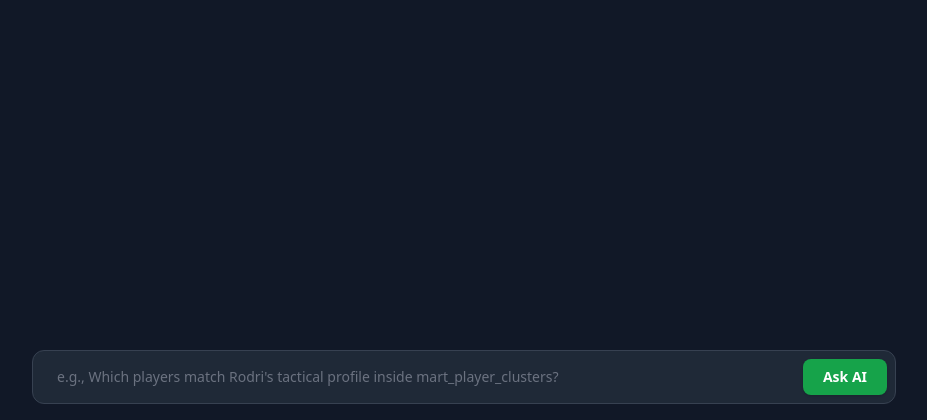
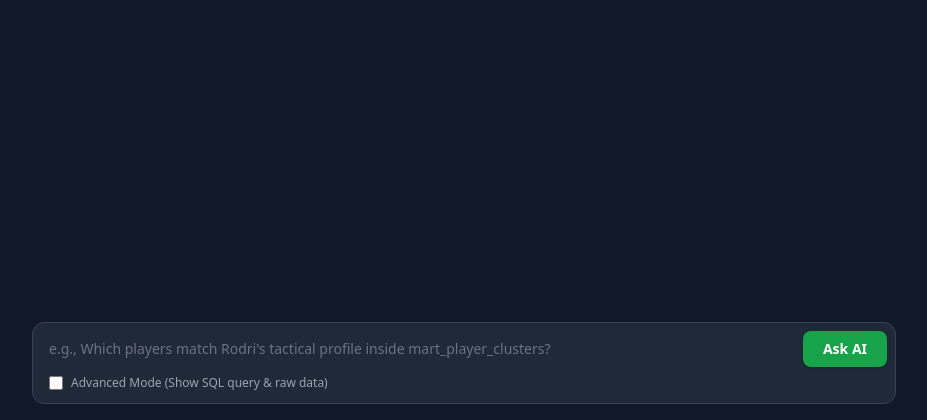
Before and after one commit to TrilemmaFoundation/UBC-MDS-Soccer-Capstone-2026, a Django app: page / in a window 1280 px wide. Shown: the part 380-800 px from the top of the page, without its empty margins (176-1103 px from the left). Run offline with Django 4.2, Linux system fonts and the light colour scheme; some libraries are stand-ins or nearby versions.

Commit message:
Add Advanced Mode to Show SQL query & raw data in the chatbot UI

```diff
--- a/app/chatbot/templates/chat.html
+++ b/app/chatbot/templates/chat.html
@@ -36,9 +36,10 @@
               hx-swap="beforeend"
               hx-indicator="#loading-indicator"
               hx-on::after-request="this.reset()"
-              class="flex space-x-2 bg-gray-800 p-2 rounded-xl border border-gray-700">
+              class="flex flex-col bg-gray-800 p-2 rounded-xl border border-gray-700">
 
             {% csrf_token %}
+            <div class="flex space-x-2">
                 <input type="text" name="message" id="user-input"
                        placeholder="e.g., Which players match Rodri's tactical profile inside mart_player_clusters?"
                        class="flex-1 bg-transparent border-none focus:ring-0 text-sm p-2 text-white outline-none placeholder-gray-500"
@@ -47,6 +48,11 @@
                 <button type="submit" class="bg-green-600 hover:bg-green-500 text-white px-5 py-2 rounded-lg transition text-sm font-semibold shadow">
                     Ask AI
                 </button>
+            </div>
+            <div class="flex items-center mt-2 px-2 pb-1">
+                <input type="checkbox" id="advanced_mode" name="advanced_mode" class="w-3.5 h-3.5 text-green-600 bg-gray-700 border-gray-600 rounded focus:ring-green-500 cursor-pointer">
+                <label for="advanced_mode" class="ml-2 text-xs text-gray-400 cursor-pointer">Advanced Mode (Show SQL query & raw data)</label>
+            </div>
         </form>
     </div>
 
--- a/app/chatbot/views.py
+++ b/app/chatbot/views.py
@@ -1,4 +1,5 @@
 # app/chatbot/views.py
+import json
 from django.shortcuts import render
 from django.http import JsonResponse
 from .llm_engine import ask_football_chatbot
@@ -11,14 +12,23 @@
     """Processes message requests and injects the corresponding response block back to HTMX."""
     if request.method == "POST":
         user_text = request.POST.get("message", "").strip()
+        advanced_mode = request.POST.get("advanced_mode") == "on"
+
         if not user_text:
             return JsonResponse({"error": "Empty message"}, status=400)
 
-        answer = ask_football_chatbot(user_text)
+        response_data = ask_football_chatbot(user_text)
+
+        # Format query data as a readable JSON string if it exists
+        query_data_raw = response_data.get("query_data")
+        formatted_data = json.dumps(query_data_raw, indent=2, default=str) if query_data_raw else None
 
         # Send both user input context and output back to the target canvas window element
         context = {
             "user_message": user_text,
-            "ai_message": answer
+            "ai_message": response_data.get("answer"),
+            "sql_query": response_data.get("sql_query"),
+            "query_data": formatted_data,
+            "advanced_mode": advanced_mode
         }
         return render(request, "chat_message.html", context)
```
Also changed, not shown: app/chatbot/llm_engine.py (+10 -2 lines), app/chatbot/templates/chat_message.html (+14 -0 lines). Lines whose indentation alone changed are shown as unchanged.
